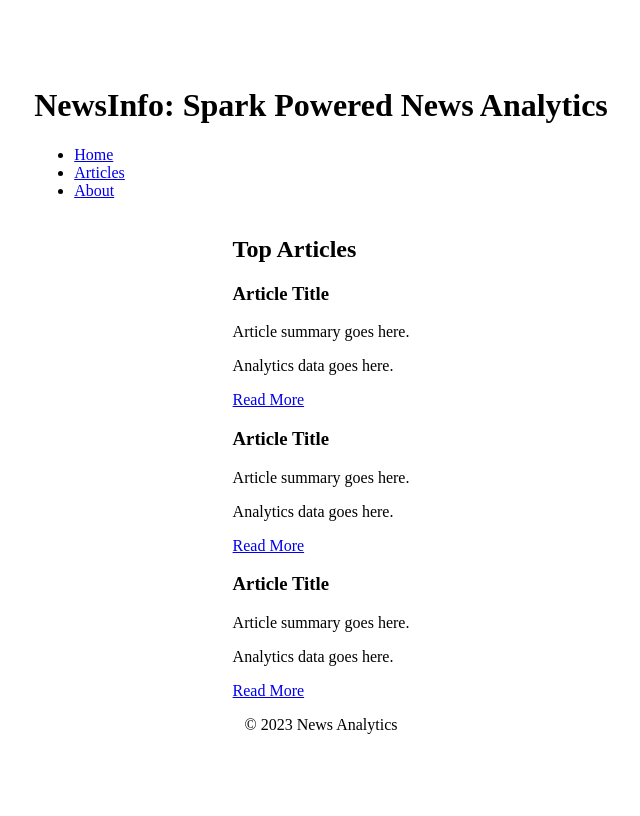
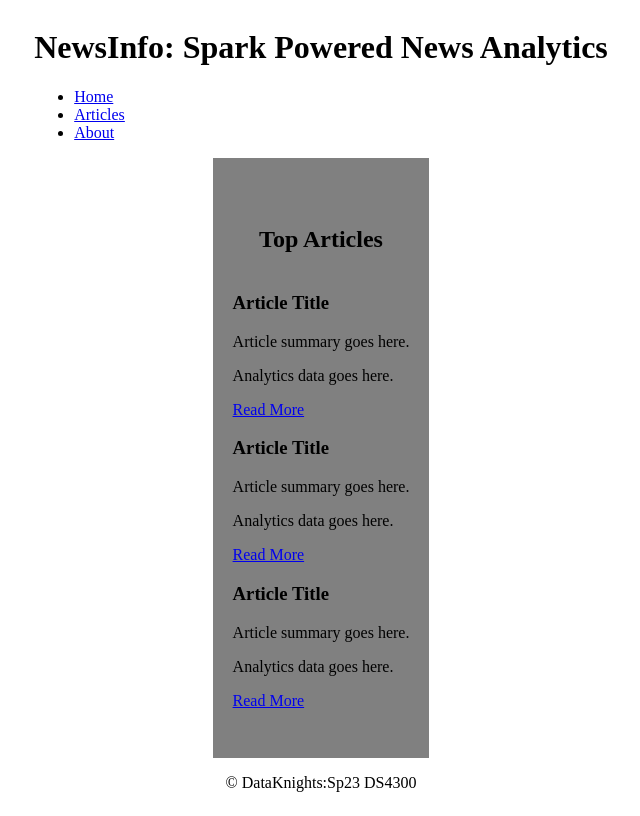
Before and after one commit to EthanRiley/NewsInfo, a Flask app: template web_app/templates/homepage.html in a window 1280 px wide. Shown: the whole page, without its empty margins (319-959 px from the left). Run offline with Flask 3, Linux system fonts and the light colour scheme; the template is opened without the code that fills it, so the values that code supplies are empty.

Commit message:
potential changes

```diff
--- a/web_app/hello.py
+++ b/web_app/hello.py
@@ -15,7 +15,7 @@
 
 @app.route("/visualization_1")
 def visualizations():
-    data = pd.read_csv('titanic/train.csv')
+    data = pd.read_csv('web_app/titanic/train.csv')
     x = data['Age']
     y = data['Fare']
     fig, ax = plt.subplots()
@@ -26,11 +26,11 @@
     img.seek(0)
     return send_file(img, mimetype='image/png')
 
-@app.route("/")
+@app.route("/dash")
 def index():
     return render_template("page.html")
 
-@app.route("/home")
+@app.route("/")
 def homepage():
     return render_template("homepage.html")
 
--- a/web_app/static/homepage_style.css
+++ b/web_app/static/homepage_style.css
@@ -5,3 +5,14 @@
   justify-content: center;
   height: 100vh;
 }
+main {
+  display: flex;
+  flex-direction: column;
+  align-items: center;
+  justify-content: center;
+  height: 100vh;
+  margin: 0;
+  padding: 20px; /* Adjust the padding to control the size of the grey box */
+  background-color: #808080; /* Set the background color of the grey box */
+  box-sizing: border-box;
+}
--- a/web_app/templates/homepage.html
+++ b/web_app/templates/homepage.html
@@ -39,7 +39,7 @@
       </section>
     </main>
     <footer>
-      <p>&copy; 2023 News Analytics</p>
+      <p>&copy; DataKnights:Sp23 DS4300 </p>
     </footer>
   </body>
 </html>
```
Also changed, not shown: web_app/static/dash_style.css (added, +17 -0 lines), web_app/templates/page.html (+7 -4 lines).
